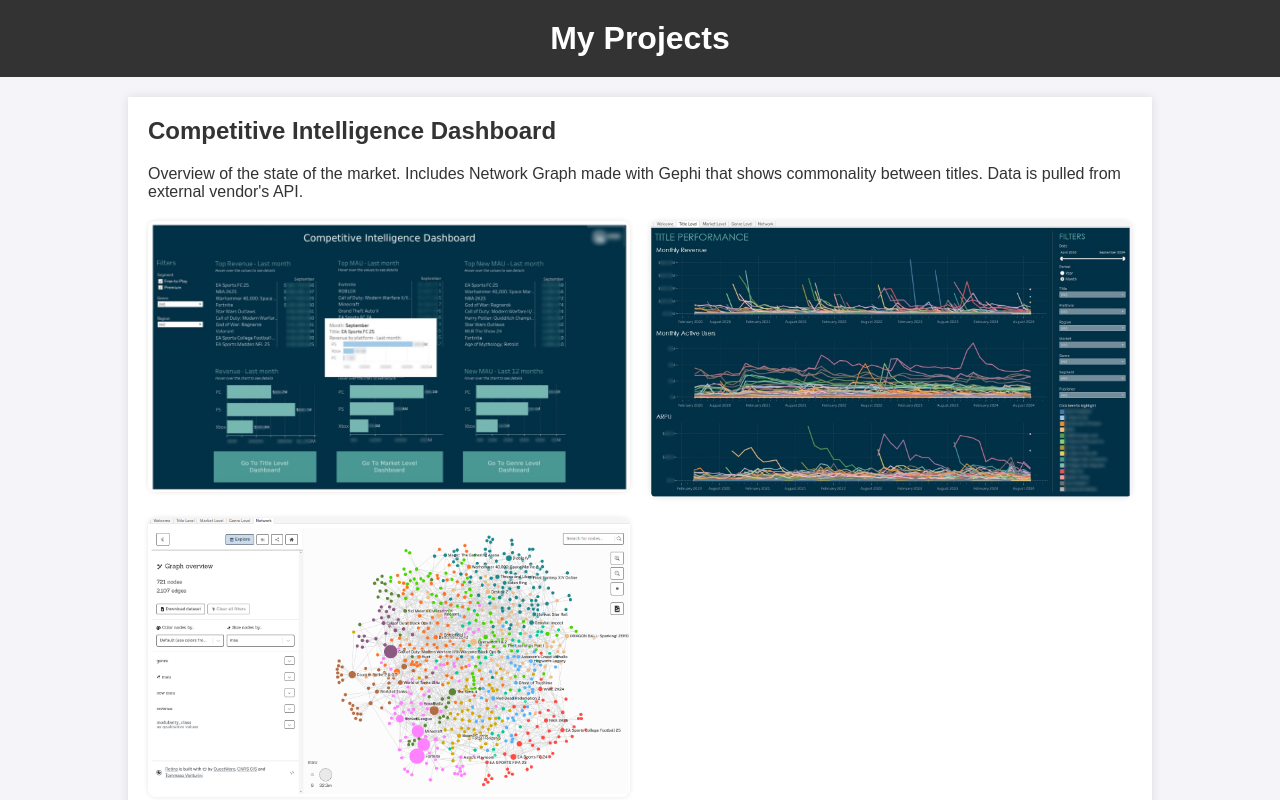
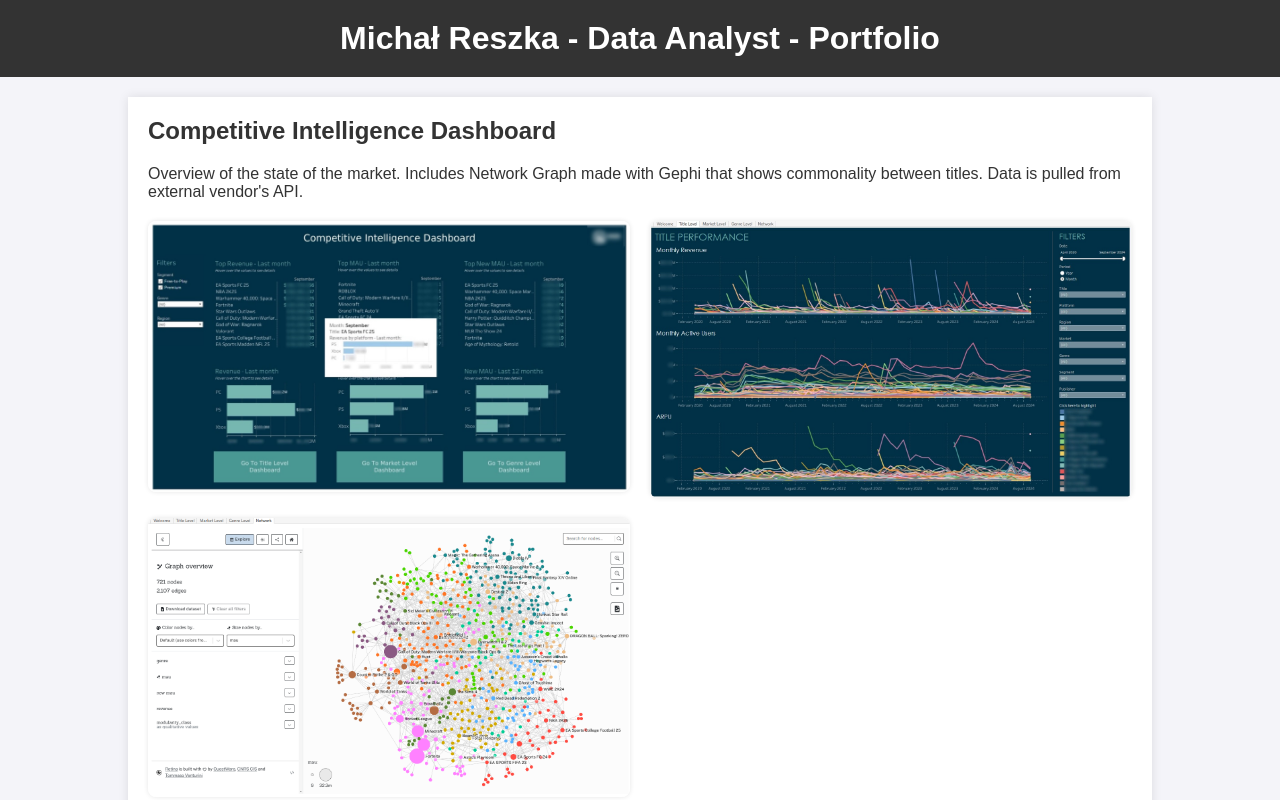
Before and after one commit to reszka-m/reszka-m.github.io, a plain HTML site: page index.html in a window 1280 px wide. Shown: the top 800 px of the page. Drawn offline with Linux system fonts and the light colour scheme.

Commit message:
Add files via upload

```diff
--- a/index.html
+++ b/index.html
@@ -59,7 +59,7 @@
 <body>
 
     <header>
-        <h1>My Projects</h1>
+        <h1>Michał Reszka - Data Analyst - Portfolio</h1>
     </header>
 
     <div class="container">
```
